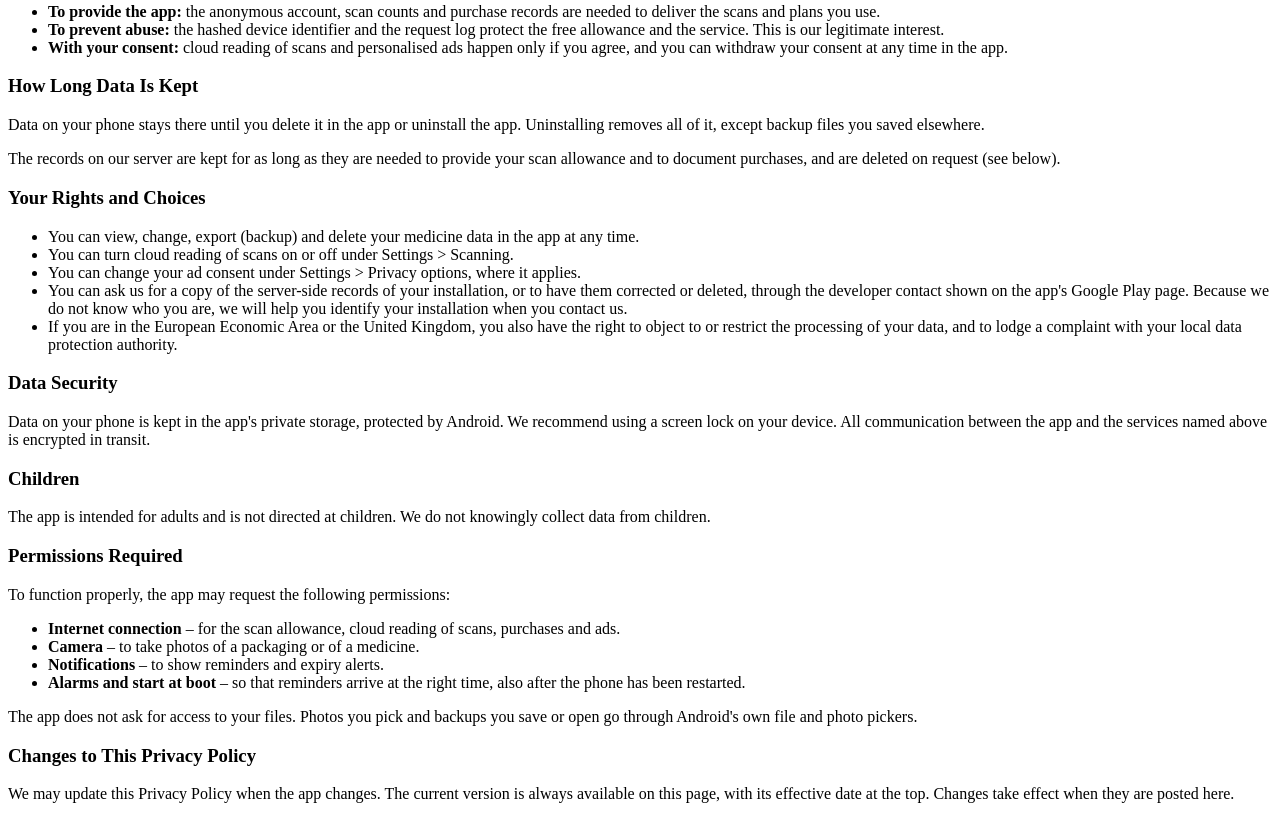
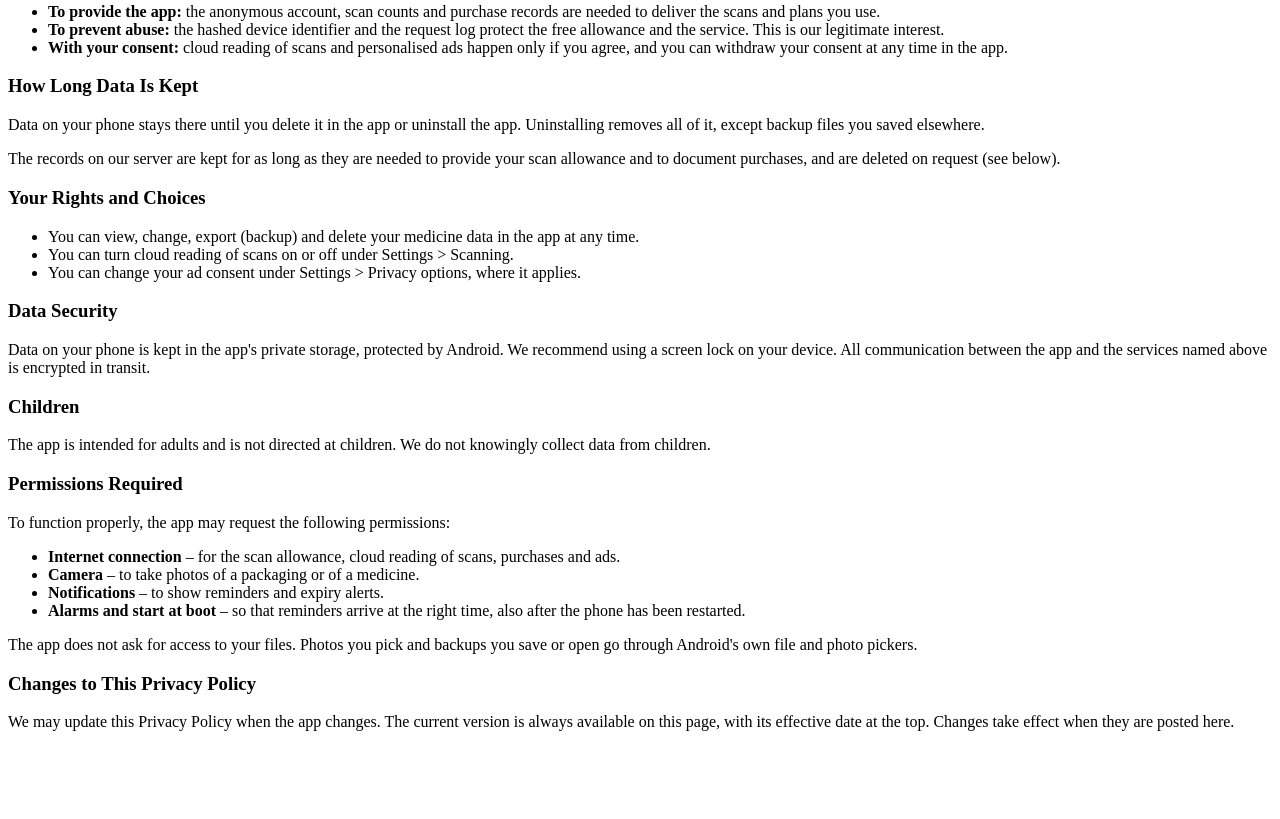
Before and after one commit to zsso/homeMediStock-app, a plain HTML site: page privacy-policy.html in a window 1280 px wide. Shown: the part 1831-2650 px from the top of the page. After the commit the page ends 2578 px from the top, so only its background shows below. Drawn offline with Linux system fonts and the light colour scheme.

Commit message:
Update privacy policy by removing specific rights
Removed information about server-side records and rights in the EEA.

```diff
--- a/privacy-policy.html
+++ b/privacy-policy.html
@@ -88,8 +88,6 @@
     <li>You can view, change, export (backup) and delete your medicine data in the app at any time.</li>
     <li>You can turn cloud reading of scans on or off under Settings &gt; Scanning.</li>
     <li>You can change your ad consent under Settings &gt; Privacy options, where it applies.</li>
-    <li>You can ask us for a copy of the server-side records of your installation, or to have them corrected or deleted, through the developer contact shown on the app's Google Play page. Because we do not know who you are, we will help you identify your installation when you contact us.</li>
-    <li>If you are in the European Economic Area or the United Kingdom, you also have the right to object to or restrict the processing of your data, and to lodge a complaint with your local data protection authority.</li>
 </ul>
 
 <h3>Data Security</h3>
```
